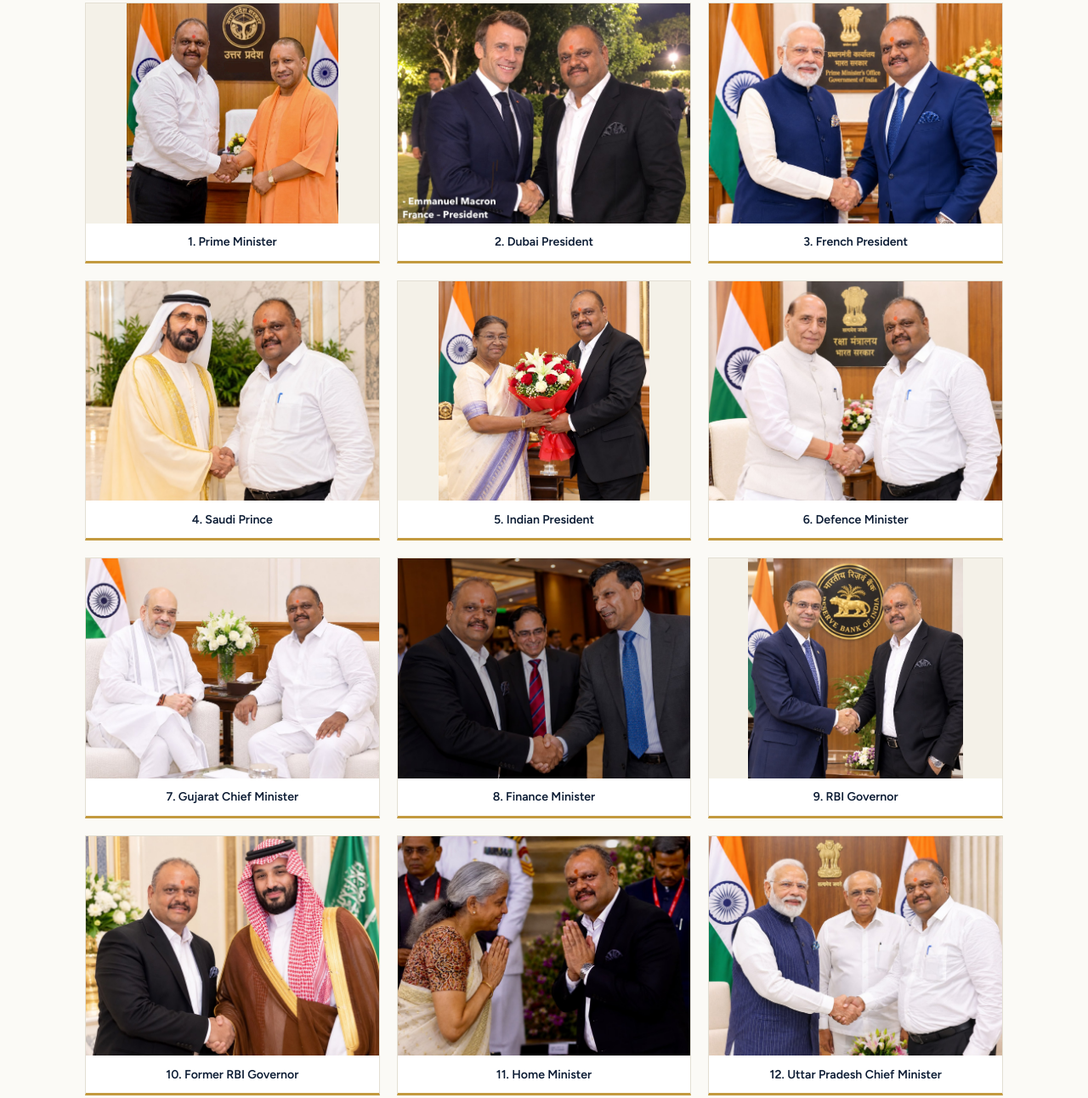
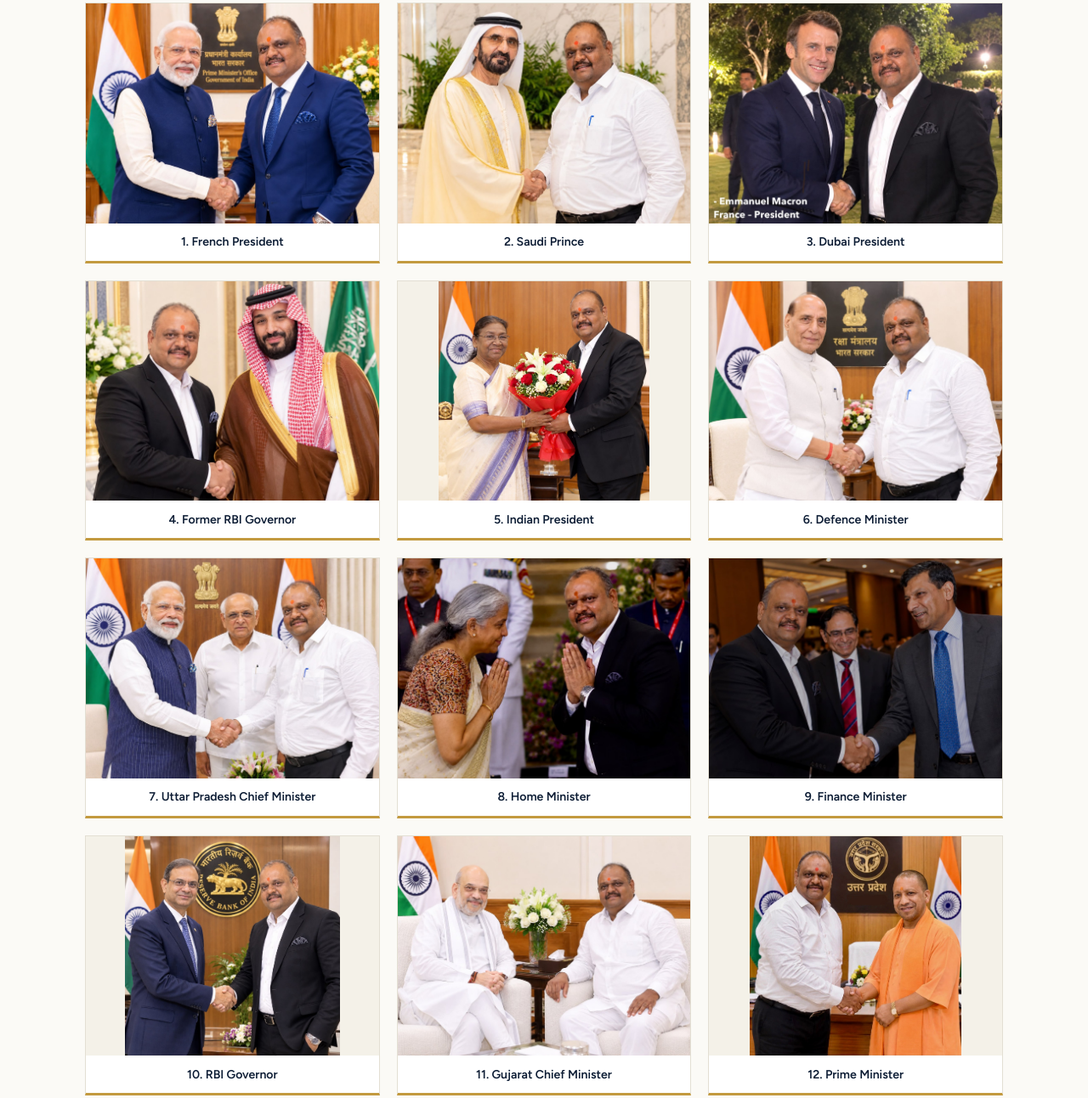
Before and after one commit to ecomaura/preciousmetal, a plain HTML site: page index.html in a window 1280 px wide. Shown: the part 7219-8511 px from the top of the page at 85% size. Drawn offline with Linux system fonts and the light colour scheme.

Commit message:
Reorder founder gallery

```diff
--- a/index.html
+++ b/index.html
@@ -350,18 +350,18 @@ footer a:hover{color:var(--gold)}
     <p class="kicker">Founder gallery</p>
     <h2>Moments from the founder’s journey.</h2>
     <div class="fgallery">
-      <figure><a href="images/founder-01.jpg" target="_blank" rel="noopener"><img src="images/founder-01.jpg" alt="Prime Minister meeting photograph, 1" loading="lazy"></a><figcaption>1. Prime Minister</figcaption></figure>
-      <figure><a href="images/founder-02.jpg" target="_blank" rel="noopener"><img src="images/founder-02.jpg" alt="Dubai President meeting photograph, 2" loading="lazy"></a><figcaption>2. Dubai President</figcaption></figure>
-      <figure><a href="images/founder-03.jpg" target="_blank" rel="noopener"><img src="images/founder-03.jpg" alt="French President meeting photograph, 3" loading="lazy"></a><figcaption>3. French President</figcaption></figure>
-      <figure><a href="images/founder-04.jpg" target="_blank" rel="noopener"><img src="images/founder-04.jpg" alt="Saudi Prince meeting photograph, 4" loading="lazy"></a><figcaption>4. Saudi Prince</figcaption></figure>
+      <figure><a href="images/founder-03.jpg" target="_blank" rel="noopener"><img src="images/founder-03.jpg" alt="French President meeting photograph, 1" loading="lazy"></a><figcaption>1. French President</figcaption></figure>
+      <figure><a href="images/founder-04.jpg" target="_blank" rel="noopener"><img src="images/founder-04.jpg" alt="Saudi Prince meeting photograph, 2" loading="lazy"></a><figcaption>2. Saudi Prince</figcaption></figure>
+      <figure><a href="images/founder-02.jpg" target="_blank" rel="noopener"><img src="images/founder-02.jpg" alt="Dubai President meeting photograph, 3" loading="lazy"></a><figcaption>3. Dubai President</figcaption></figure>
+      <figure><a href="images/founder-10.jpg" target="_blank" rel="noopener"><img src="images/founder-10.jpg" alt="Former RBI Governor meeting photograph, 4" loading="lazy"></a><figcaption>4. Former RBI Governor</figcaption></figure>
       <figure><a href="images/founder-05.jpg" target="_blank" rel="noopener"><img src="images/founder-05.jpg" alt="Indian President meeting photograph, 5" loading="lazy"></a><figcaption>5. Indian President</figcaption></figure>
       <figure><a href="images/founder-06.jpg" target="_blank" rel="noopener"><img src="images/founder-06.jpg" alt="Defence Minister meeting photograph, 6" loading="lazy"></a><figcaption>6. Defence Minister</figcaption></figure>
-      <figure><a href="images/founder-07.jpg" target="_blank" rel="noopener"><img src="images/founder-07.jpg" alt="Gujarat Chief Minister meeting photograph, 7" loading="lazy"></a><figcaption>7. Gujarat Chief Minister</figcaption></figure>
-      <figure><a href="images/founder-08.jpg" target="_blank" rel="noopener"><img src="images/founder-08.jpg" alt="Finance Minister meeting photograph, 8" loading="lazy"></a><figcaption>8. Finance Minister</figcaption></figure>
-      <figure><a href="images/founder-09.jpg" target="_blank" rel="noopener"><img src="images/founder-09.jpg" alt="RBI Governor meeting photograph, 9" loading="lazy"></a><figcaption>9. RBI Governor</figcaption></figure>
-      <figure><a href="images/founder-10.jpg" target="_blank" rel="noopener"><img src="images/founder-10.jpg" alt="Former RBI Governor meeting photograph, 10" loading="lazy"></a><figcaption>10. Former RBI Governor</figcaption></figure>
-      <figure><a href="images/founder-11.jpg" target="_blank" rel="noopener"><img src="images/founder-11.jpg" alt="Home Minister meeting photograph, 11" loading="lazy"></a><figcaption>11. Home Minister</figcaption></figure>
-      <figure><a href="images/founder-12.jpg" target="_blank" rel="noopener"><img src="images/founder-12.jpg" alt="Uttar Pradesh Chief Minister meeting photograph, 12" loading="lazy"></a><figcaption>12. Uttar Pradesh Chief Minister</figcaption></figure>
+      <figure><a href="images/founder-12.jpg" target="_blank" rel="noopener"><img src="images/founder-12.jpg" alt="Uttar Pradesh Chief Minister meeting photograph, 7" loading="lazy"></a><figcaption>7. Uttar Pradesh Chief Minister</figcaption></figure>
+      <figure><a href="images/founder-11.jpg" target="_blank" rel="noopener"><img src="images/founder-11.jpg" alt="Home Minister meeting photograph, 8" loading="lazy"></a><figcaption>8. Home Minister</figcaption></figure>
+      <figure><a href="images/founder-08.jpg" target="_blank" rel="noopener"><img src="images/founder-08.jpg" alt="Finance Minister meeting photograph, 9" loading="lazy"></a><figcaption>9. Finance Minister</figcaption></figure>
+      <figure><a href="images/founder-09.jpg" target="_blank" rel="noopener"><img src="images/founder-09.jpg" alt="RBI Governor meeting photograph, 10" loading="lazy"></a><figcaption>10. RBI Governor</figcaption></figure>
+      <figure><a href="images/founder-07.jpg" target="_blank" rel="noopener"><img src="images/founder-07.jpg" alt="Gujarat Chief Minister meeting photograph, 11" loading="lazy"></a><figcaption>11. Gujarat Chief Minister</figcaption></figure>
+      <figure><a href="images/founder-01.jpg" target="_blank" rel="noopener"><img src="images/founder-01.jpg" alt="Prime Minister meeting photograph, 12" loading="lazy"></a><figcaption>12. Prime Minister</figcaption></figure>
     </div>
     <p class="note">Photographs are shown for documentation of the founder’s meetings and events only. They do not imply endorsement of, or any commercial association between, this business and any person or office pictured.</p>
   </div>
```
